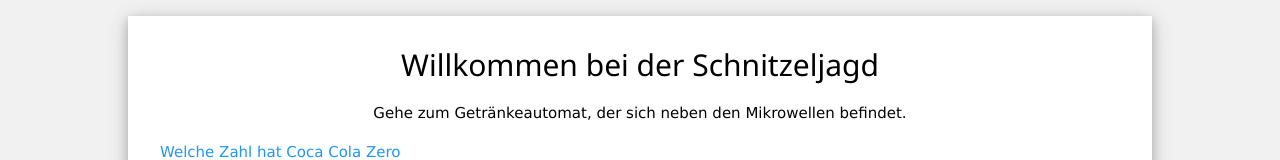
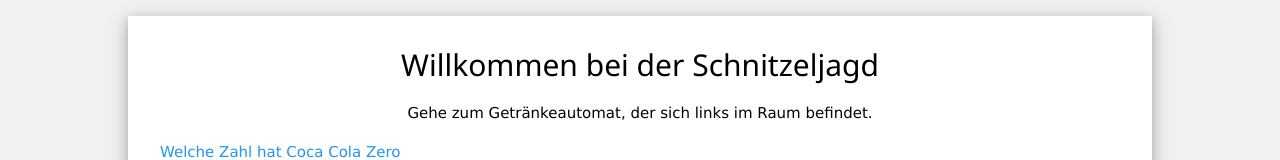
Before and after one commit to leonaettlin/R-tseltour, a plain HTML site: page index.html in a window 1280 px wide. Shown: the top 160 px of the page. Drawn offline with nearby package versions, Linux system fonts and the light colour scheme.

Commit message:
Standort Getränkeautomat angepasst

```diff
--- a/index.html
+++ b/index.html
@@ -11,7 +11,7 @@
     <!-- Hauptinhalt --><!--Test-->
     <div class="w3-container w3-white w3-margin-top w3-padding-16 w3-card-4">
         <h2 class="w3-center">Willkommen bei der Schnitzeljagd</h2>
-        <p class="w3-center">Gehe zum Getränkeautomat, der sich neben den Mikrowellen befindet.</p>
+        <p class="w3-center">Gehe zum Getränkeautomat, der sich links im Raum befindet.</p>
 
         <form class="w3-container w3-margin-top" action="form1.html" method="get">
             <label class="w3-text-blue" for="eingabefeld">Welche Zahl hat Coca Cola Zero</label>
```
